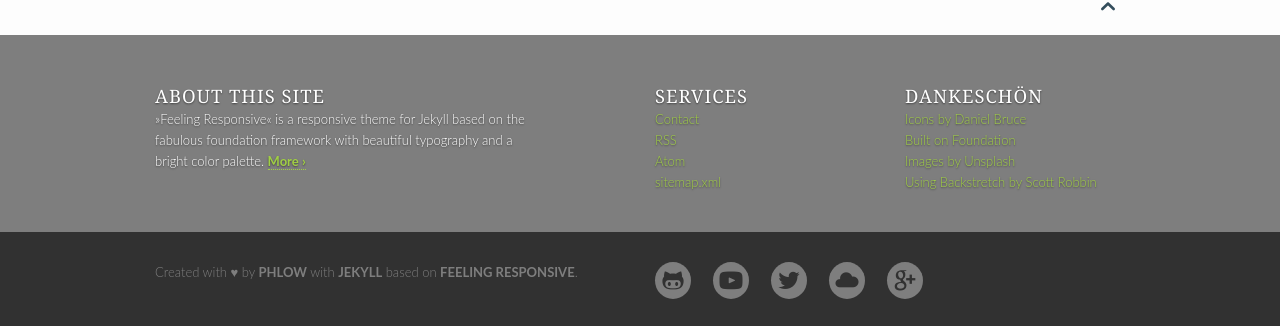
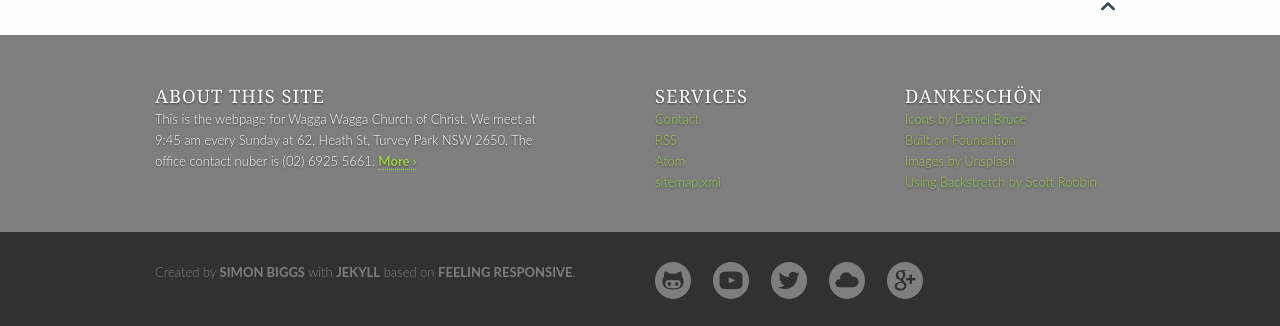
Before and after one commit to SimonBiggs/jekyll-google-drive, a Jekyll site: the page built from pages/contact.md, in a window 1280 px wide. Shown: the part 663-989 px from the top of the page. Built offline with Jekyll 4.4.1, drawn with Linux system fonts in a browser that asks for light colours.

Commit message:
Update _config.yml

```diff
--- a/_config.yml
+++ b/_config.yml
@@ -8,29 +8,29 @@
 #                                                 /____/
 #
 # Title of your website
-title: 'Feeling Responsive'
+title: 'Wagga Wagga Church of Christ'
 
 # The slogan describes your website and is used on homepage in <title> and other important places
-slogan: 'A Flexible Theme for Jekyll'
+slogan: 'Growing together In Christ to impact Our world'
 
 # The description is used on homepage and in the footer to quickly describe your website. Use a maximum of 150 characters for SEO-purposes.
-description: '»Feeling Responsive« is a responsive theme for Jekyll based on the fabulous foundation framework with beautiful typography and a bright color palette.'
+description: 'This is the webpage for Wagga Wagga Church of Christ. We meet at 9:45 am every Sunday at 62, Heath St, Turvey Park NSW 2650. The office contact nuber is (02) 6925 5661.'
 
 # The credits show up in the includes/_footer.html – It would be nice of you to leave a link to Phlow or Feeling Responsive as a thank you :)
-credits: '<p>Created with &hearts; by <a href="http://phlow.de/">Phlow</a> with <a href="http://jekyllrb.com/" target="_blank">Jekyll</a> based on <a href="http://phlow.github.io/feeling-responsive/">Feeling Responsive</a>.</p>'
+credits: '<p>Created by <a href="http://simonbiggs.net/">Simon Biggs</a> with <a href="http://jekyllrb.com/" target="_blank">Jekyll</a> based on <a href="http://phlow.github.io/feeling-responsive/">Feeling Responsive</a>.</p>'
 
 # Main author of the website
 # See > authors.yml
-author: phlow
+author: SimonBiggs
 
 # This URL is the main address for absolute links. Don't include a slash at the end.
 #
-url: 'https://phlow.github.io/feeling-responsive'
+url: 'http://www.simonbiggs.net/jekyll-google-drive'
 baseurl: ''
 
 # This is for the editing function in _/includes/improve_content
 # Leave it empty if your site is not on GitHub/GitHub Pages
-improve_content: https://github.com/Phlow/feeling-responsive/edit/gh-pages
+improve_content: https://github.com/SimonBiggs/jekyll-google-drive/edit/gh-pages
 
 # This URL points directly to the images directory making
 # things easier to link to images in posts and templates. It needs a slash at the end.
@@ -38,7 +38,8 @@ improve_content: https://github.com/Phlow/feeling-responsive/edit/gh-pages
 # Example: <img src="{{ site.urlimg }}{{ post.image.title }}" />
 # Markdown-Example for posts ![Image Text]({{ site.urlimg }}image.jpg)
 #
-urlimg: 'https://phlow.github.io/feeling-responsive/images/'
+# Consider updating this to the google drive public folder
+urlimg: 'http://www.simonbiggs.net/jekyll-google-drive/images'
 
 
 # Logo size is 600x80 pixels
@@ -110,7 +111,7 @@ defaults:
       show_meta: false 	# Hide metadata for all pages
       # sidebar:    		# Possible values › left, right › by default there will be no sidebar
       comments: false
-      author: phlow     # Default author for pages
+      author: SimonBiggs     # Default author for pages
   -
     scope:
       path: ''
@@ -119,7 +120,7 @@ defaults:
       show_meta: true   # Show metadata for all posts
       # sidebar:        # Possible values › left, right › by default there will be no sidebar
       comments: false
-      author: phlow     # Default author for posts
+      author: SimonBiggs     # Default author for posts
 
 
 
@@ -141,9 +142,9 @@ defaults:
 #   ___/ / /___/ /_/ /
 #  /____/_____/\____/    Verify Website to Webmaster Tools
 
-google_author:             'https://plus.google.com/u/0/118311555303973066167'
-google_site_verification:  'Vk0IOJ2jwG_qEoG7fuEXYqv0m2rLa8P778Fi_GrsgEQ'
-bing_webmastertools_id:    '0FB4C028ABCF07C908C54386ABD2D97F'
+#google_author:             'https://plus.google.com/u/0/118311555303973066167'
+#google_site_verification:  'Vk0IOJ2jwG_qEoG7fuEXYqv0m2rLa8P778Fi_GrsgEQ'
+#bing_webmastertools_id:    '0FB4C028ABCF07C908C54386ABD2D97F'
 # alexa_verify_id:         ''
 
 
```
